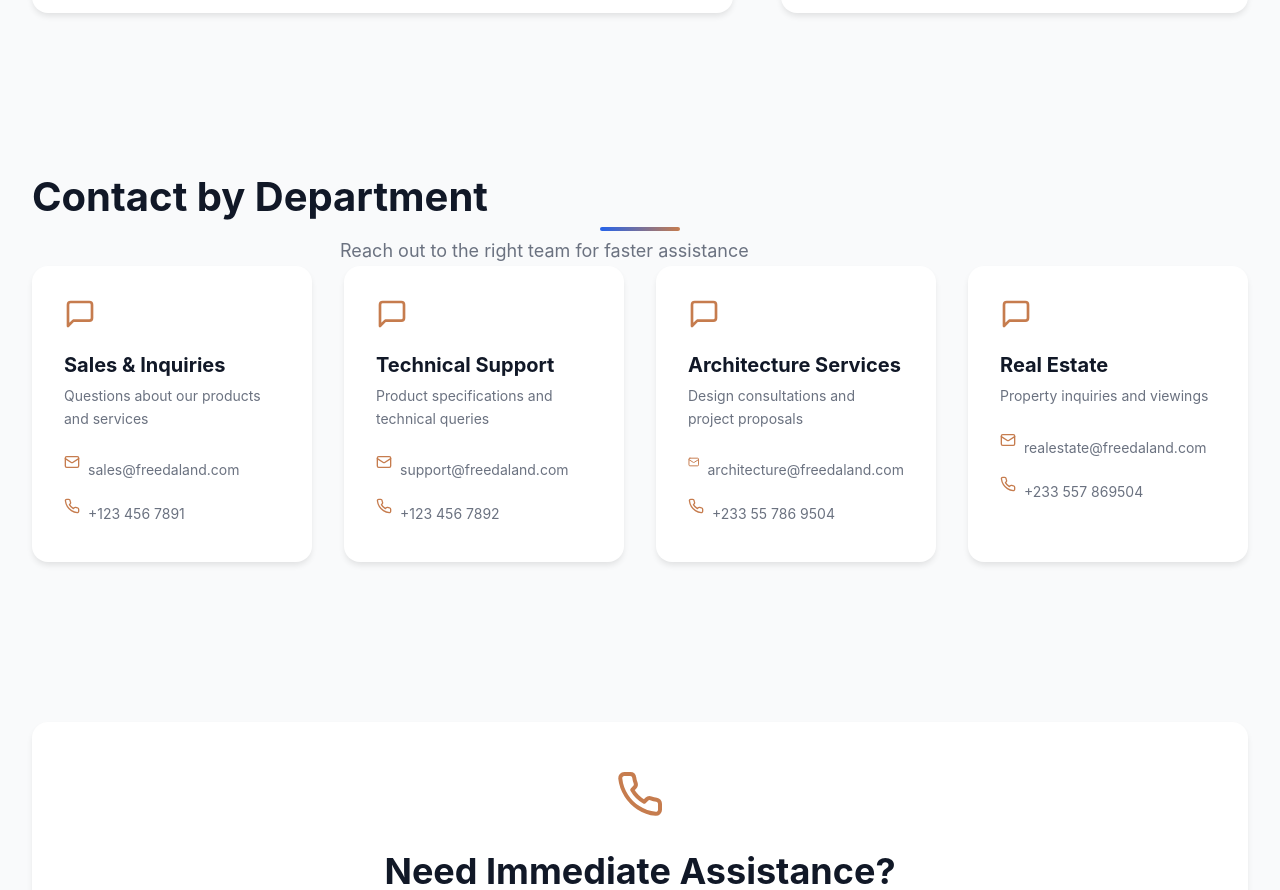
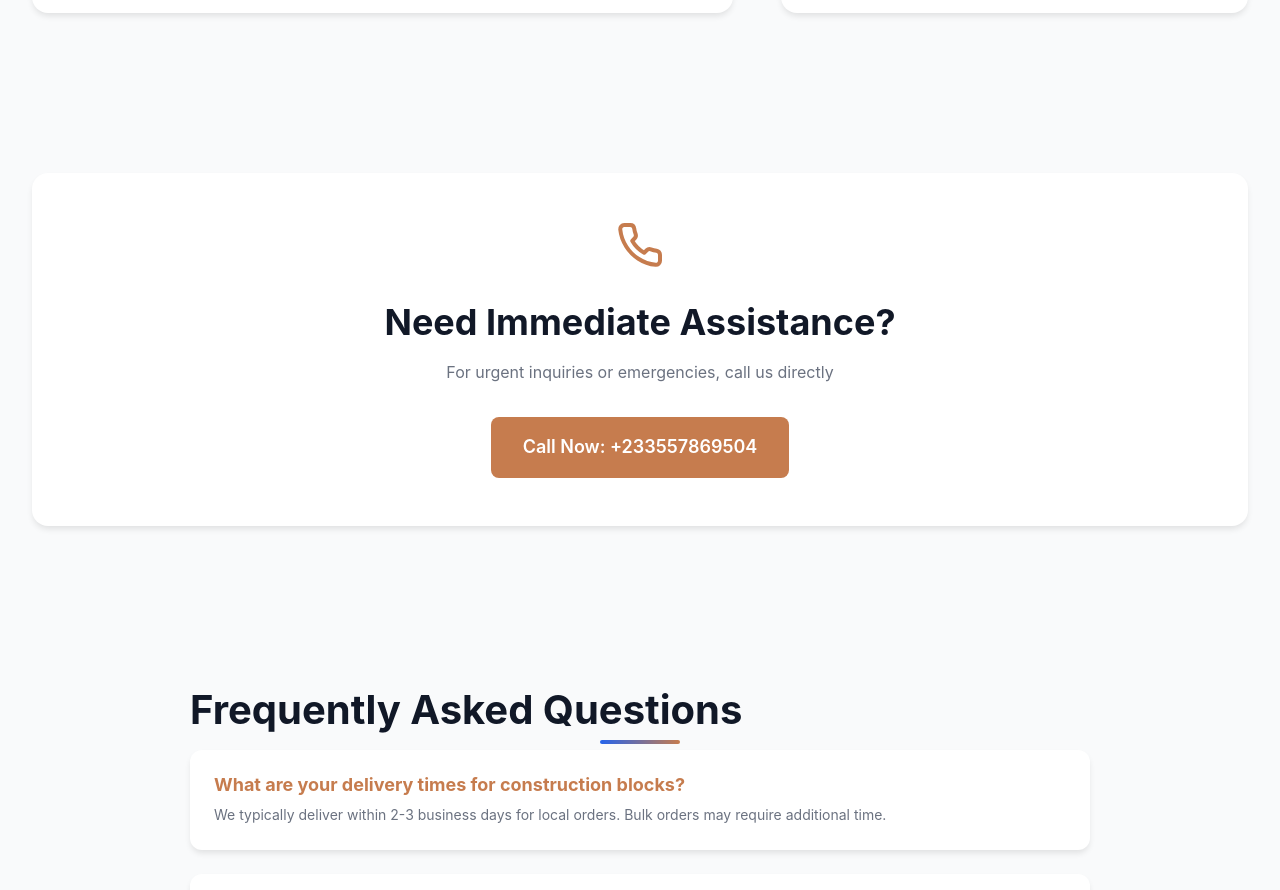
Before and after one commit to Elia-Narh/freedaland, a React (Vite) app: page /contact in a window 1280 px wide. Shown: the part 1818-2708 px from the top of the page. Built offline with nearby package versions, Linux system fonts and the light colour scheme; grey boxes are pictures that could not be loaded.

Commit message:
`Updated CSS and JSX files with minor changes`

```diff
--- a/src/index.css
+++ b/src/index.css
@@ -1024,7 +1024,7 @@ a:hover {
   left: 0;
   right: 0;
   bottom: 0;
-  background: linear-gradient(135deg, rgba(0, 0, 0, 0.5) 0%, rgba(0, 0, 0, 0.6) 100%);
+  background: linear-gradient(135deg, rgba(15, 15, 15, 0.5) 0%, rgba(34, 34, 34, 0.6) 100%);
   z-index: 2;
 }
 
--- a/src/pages/About.jsx
+++ b/src/pages/About.jsx
@@ -71,7 +71,7 @@ const About = () => {
       {/* Hero Section */}
       <section className="page-hero">
         <div className="container">
-          <h1 className="page-title">About Freedaland Construction</h1>
+          <h1 className="page-title">About Us</h1>
           <p className="page-subtitle">
             Building excellence since 2010. Your trusted partner for construction materials,
             architectural design, and real estate solutions.
--- a/src/pages/Contact.jsx
+++ b/src/pages/Contact.jsx
@@ -54,32 +54,9 @@ const Contact = () => {
     }
   ]
 
-  const departments = [
-    {
-      name: 'Sales & Inquiries',
-      description: 'Questions about our products and services',
-      contact: 'sales@freedaland.com',
-      phone: '+123 456 7891'
-    },
-    {
-      name: 'Technical Support',
-      description: 'Product specifications and technical queries',
-      contact: 'support@freedaland.com',
-      phone: '+123 456 7892'
-    },
-    {
-      name: 'Architecture Services',
-      description: 'Design consultations and project proposals',
-      contact: 'architecture@freedaland.com',
-      phone: '+233 55 786 9504'
-    },
-    {
-      name: 'Real Estate',
-      description: 'Property inquiries and viewings',
-      contact: 'realestate@freedaland.com',
-      phone: '+233 557 869504'
-    }
-  ]
+
+
+
 
   return (
     <div className="contact-page">
@@ -218,32 +195,7 @@ const Contact = () => {
         </div>
       </section>
 
-      {/* Departments */}
-      <section className="section">
-        <div className="container">
-          <h2 className="section-title">Contact by Department</h2>
-          <p className="section-subtitle">Reach out to the right team for faster assistance</p>
-          <div className="departments-grid">
-            {departments.map((dept, index) => (
-              <div key={index} className="department-card">
-                <MessageSquare size={32} />
-                <h3 className="department-name">{dept.name}</h3>
-                <p className="department-description">{dept.description}</p>
-                <div className="department-contacts">
-                  <a href={`mailto:${dept.contact}`} className="department-link">
-                    <Mail size={16} />
-                    {dept.contact}
-                  </a>
-                  <a href={`tel:${dept.phone}`} className="department-link">
-                    <Phone size={16} />
-                    {dept.phone}
-                  </a>
-                </div>
-              </div>
-            ))}
-          </div>
-        </div>
-      </section>
+
 
       {/* Emergency Contact */}
       <section className="section section-gray">
@@ -252,7 +204,7 @@ const Contact = () => {
             <Phone size={48} />
             <h2>Need Immediate Assistance?</h2>
             <p>For urgent inquiries or emergencies, call us directly</p>
-            <a href="tel:+1234567890" className="btn btn-primary btn-large">
+            <a href="tel:+233557869503" className="btn btn-primary btn-large">
               Call Now: +233557869504
             </a>
           </div>
```
